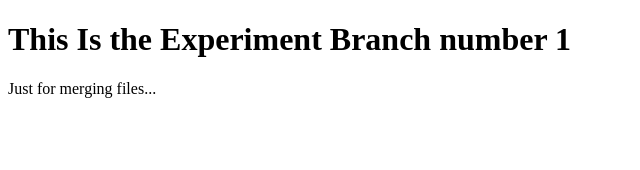
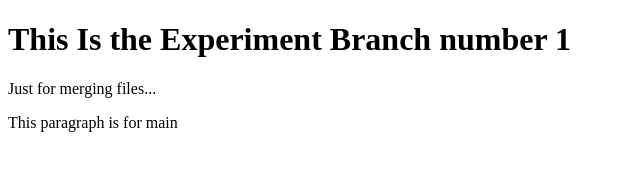
Before and after one commit to RanJets/git-practice, a plain HTML site: page index.html in a window 1280 px wide. Shown: the whole page, without its empty margins (0-640 px from the left). Drawn offline with Linux system fonts and the light colour scheme.

Commit message:
update index.html for main

```diff
--- a/index.html
+++ b/index.html
@@ -9,5 +9,7 @@
 <body>
     <h1>This Is the Experiment Branch number 1</h1>
     <p>Just for merging files...</p>
+
+    <p>This paragraph is for main</p>
 </body>
 </html>
```
